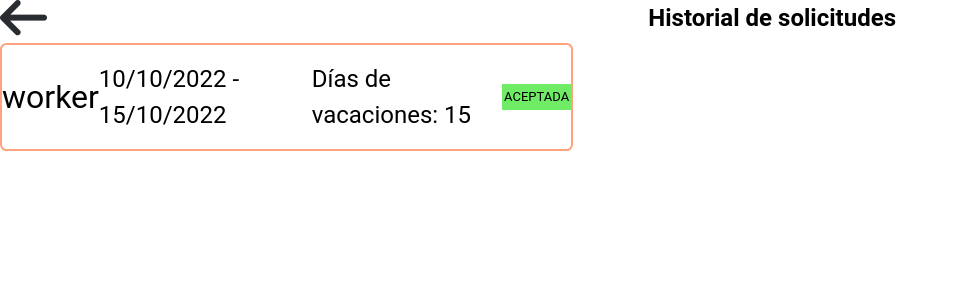
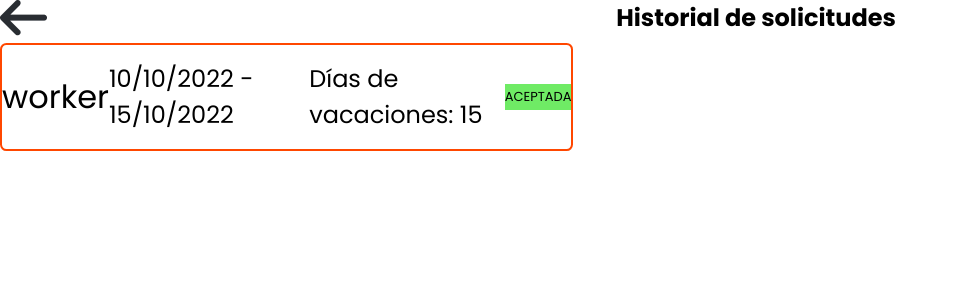
Before and after one commit to RaulMartinezF5/proyecto-vacaciones, a Vue app in the folder src/main/frontend/: page /session/responsable/requestlist in a window 1280 px wide. Shown: the top 300 px of the page, without its empty margins (0-959 px from the left). Built offline with nearby package versions, Linux system fonts and the light colour scheme.

Commit message:
fonts added

```diff
--- a/src/main/frontend/index.html
+++ b/src/main/frontend/index.html
@@ -5,6 +5,8 @@
     <link rel="icon" href="/favicon.ico">
     <meta name="viewport" content="width=device-width, initial-scale=1.0">
     <link href="https://cdn.jsdelivr.net/npm/@mdi/font@4.x/css/materialdesignicons.min.css" rel="stylesheet">
+    <link rel="preconnect" href="https://fonts.googleapis.com">
+    <link rel="preconnect" href="https://fonts.gstatic.com" crossorigin>
     <title>Vite App</title>
 
   </head>
--- a/src/main/frontend/src/App.vue
+++ b/src/main/frontend/src/App.vue
@@ -8,4 +8,10 @@ import { RouterLink, RouterView } from "vue-router";
   </main>
 </template>
 
-<style lang="scss" scoped></style>
+<style scoped lang="scss">
+
+*{
+    font-family: 'Poppins', sans-serif;
+}
+
+</style>
--- a/src/main/frontend/src/assets/scss/variables.scss
+++ b/src/main/frontend/src/assets/scss/variables.scss
@@ -1,3 +1,5 @@
+@import url("https://fonts.googleapis.com/css2?family=Poppins:ital,wght@0,100;0,200;0,300;0,400;0,500;0,600;0,700;0,800;0,900;1,100;1,200;1,300;1,400;1,500;1,600;1,700;1,800;1,900&display=swap");
+
 $colors:(
 "Black":#0000,
 "White":#FFFF,
--- a/src/main/frontend/src/components/RequestListComponent.vue
+++ b/src/main/frontend/src/components/RequestListComponent.vue
@@ -35,7 +35,7 @@ const props = defineProps(
 @use "../assets/scss/variables.scss" as c;
 .requestSection{
     border: solid 2px;
-    border-color: map-get($map: c.$colors, $key: "Coral");
+    border-color: map-get($map: c.$colors, $key: "Orange");
     border-radius: 0.5vw;
     width: 80%;
     display: flex;
```
